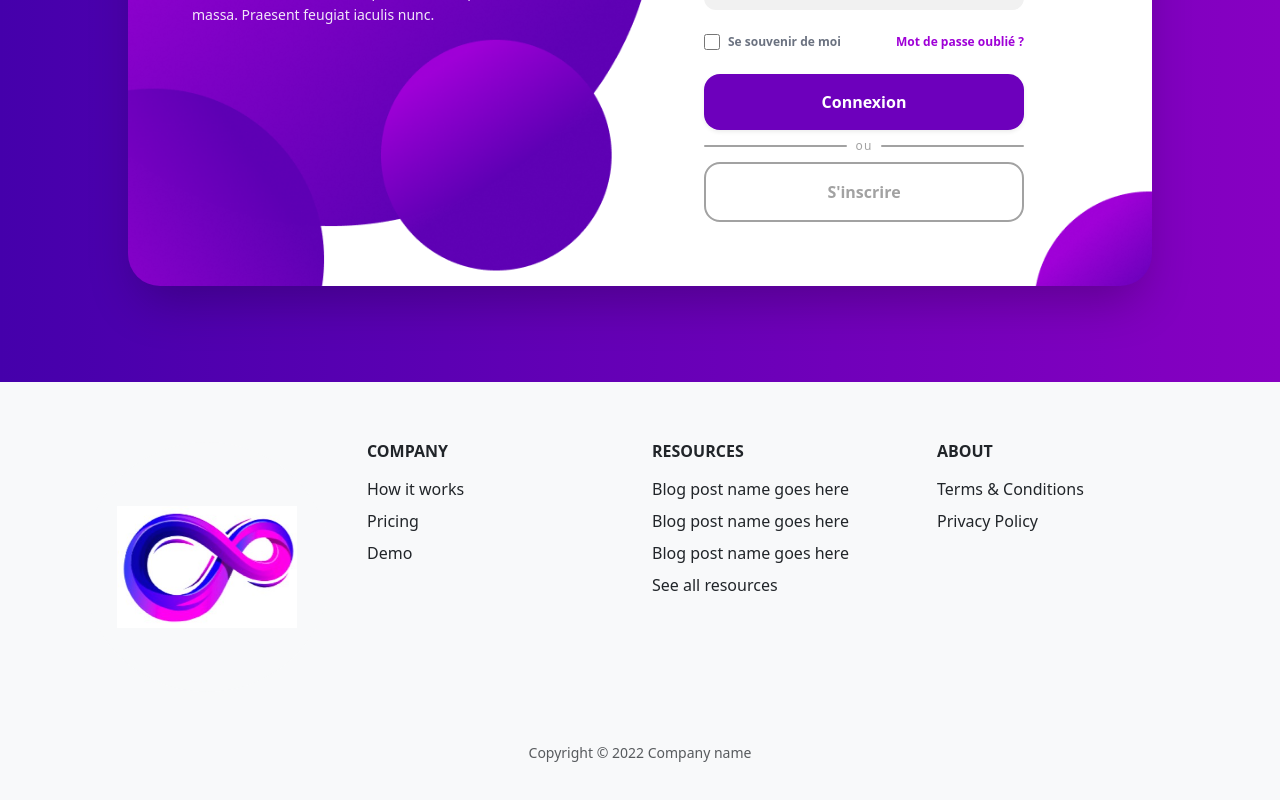
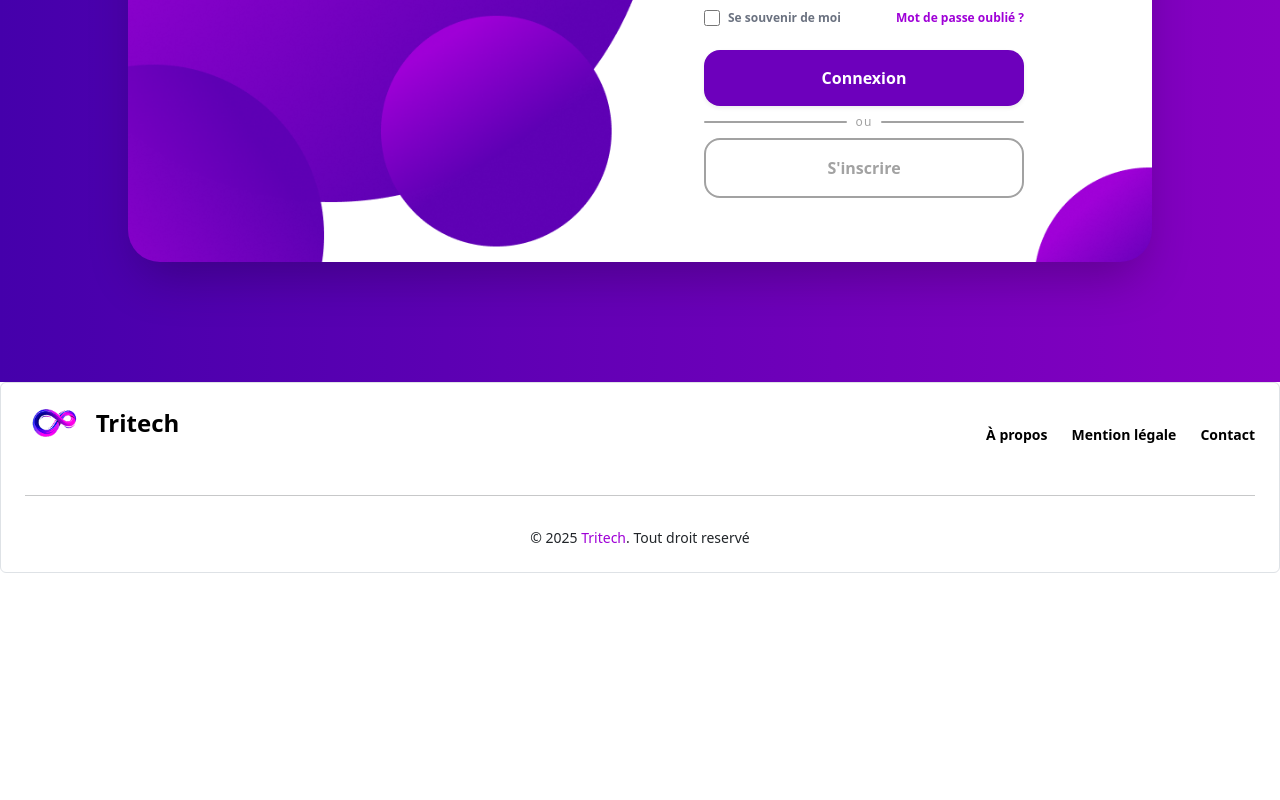
Before and after one commit to MakineIUT/SAE_501, a React (Vite) app: page /connexion in a window 1280 px wide. Shown: the part 430-1230 px from the top of the page. After the commit the page ends 1003 px from the top, so only its background shows below. Built offline with nearby package versions, Linux system fonts and the light colour scheme.

Commit message:
modification footer

```diff
--- a/src/App.css
+++ b/src/App.css
@@ -2,7 +2,6 @@
 @tailwind components;
 @tailwind utilities;
 
-
 a {
   @apply transition-all duration-300;
 }
--- a/src/components/Footer.jsx
+++ b/src/components/Footer.jsx
@@ -5,66 +5,28 @@ import logotritech from "../assets/logotritech.jpg";
 
 function Footer() {
   return (
-    <footer
-      style={{
-        backgroundColor: "#f8f9fa",
-        padding: "60px 0",
-        // marginTop: "200px",
-      }}
-    >
-      <div className="container">
-        <div className="row text-start">
-
-          {/* LOGO */}
-          <div className="col-md-3 mb-4">
-                      <div
-                        className="bg-grey rounded-circle d-flex align-items-center justify-content-center"
-                        onClick={() => handleNavigation("accueil")}
-              style={{
-                width: "250px",
-                height: "250px",
-                backgroundColor: "#f8f9fa",
-                borderRadius: "50%", cursor: "pointer"}}>
-              <img
-                src={logotritech}
-                alt="Logo"
-                style={{
-                  width: "180px",
-                  height: "180px",
-                  objectFit: "contain"}}/></div>
-                      </div>
-
-          {/* COMPANY */}
-          <div className="col-md-3 mb-4">
-            <h6 className="fw-bold mb-3">COMPANY</h6>
-            <p className="mb-2">How it works</p>
-            <p className="mb-2">Pricing</p>
-            <p className="mb-0">Demo</p>
-          </div>
-
-          {/* RESOURCES */}
-          <div className="col-md-3 mb-4">
-            <h6 className="fw-bold mb-3">RESOURCES</h6>
-            <p className="mb-2">Blog post name goes here</p>
-            <p className="mb-2">Blog post name goes here</p>
-            <p className="mb-2">Blog post name goes here</p>
-            <p className="mb-0">See all resources</p>
-          </div>
-
-          {/* ABOUT */}
-          <div className="col-md-3 mb-4">
-            <h6 className="fw-bold mb-3">ABOUT</h6>
-            <p className="mb-2">Terms & Conditions</p>
-            <p className="mb-0">Privacy Policy</p>
-          </div>
-
+    <footer class=" rounded border border-default ">
+        <div class="w-full max-w-screen-xl mx-auto p-4 md:py-8">
+            <div class="sm:flex sm:items-center sm:justify-between">
+                <a href="#" class="flex  no-underline items-center mb-4 sm:mb-0 space-x-3 rtl:space-x-reverse">
+                    <img src="public/Logo.png" class="h-7" alt="logo tritech" />
+                    <span class="text-black text-heading  font-semibold self-center text-2xl whitespace-nowrap">Tritech</span>
+                </a>
+                <ul class="flex flex-wrap items-center mb-6 text-sm font-medium text-body sm:mb-0">
+                    <li>
+                        <a href="#" class="text-black hover:underline no-underline font-semibold me-4 md:me-6">À propos</a>
+                    </li>
+                    <li>
+                        <a href="#" class="text-black hover:underline no-underline font-semibold me-4 md:me-6">Mention légale</a>
+                    </li>
+                    <li>
+                        <a href="#" class="text-black hover:underline no-underline font-semibold">Contact</a>
+                    </li>
+                </ul>
+            </div>
+            <hr class="my-6 border-default sm:mx-auto lg:my-8" />
+            <span class="block text-sm text-body sm:text-center">© 2025 <a href="#/" class="text-[#9F00D7] no-underline hover:underline">Tritech</a>. Tout droit reservé</span>
         </div>
-
-        {/* COPYRIGHT */}
-        <div className="text-center text-muted mt-4">
-          <small>Copyright © 2022 Company name</small>
-        </div>
-      </div>
     </footer>
   );
 }
--- a/src/pages/Connexion.jsx
+++ b/src/pages/Connexion.jsx
@@ -24,7 +24,7 @@ const Connexion = () => {
                     <div className="w-full max-w-5xl">
                         {/* Carte principale */}
                         <div
-                            className="flex flex-col md:flex-row shadow-2xl border-0 rounded-[2rem] overflow-hidden bg-white bg-center bg-cover"
+                            className="flex flex-col md:flex-row shadow-2xl border-0 rounded-[2rem] mb-12 overflow-hidden bg-white bg-center bg-cover"
                             style={{ backgroundImage: "url('/Fond_connexion_SPHERE.png')" }}
                         >
 
```
Also changed, not shown: public/Logo.png (added).
